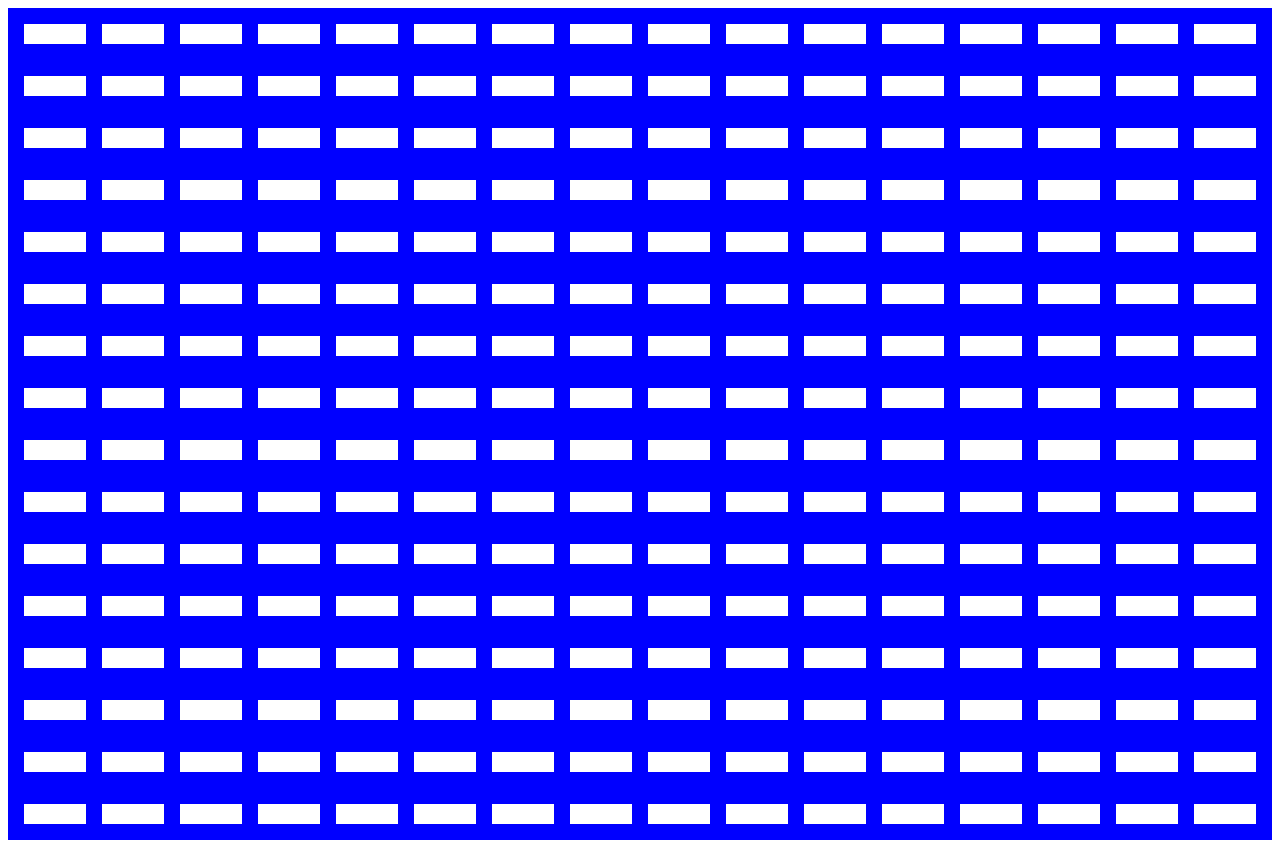
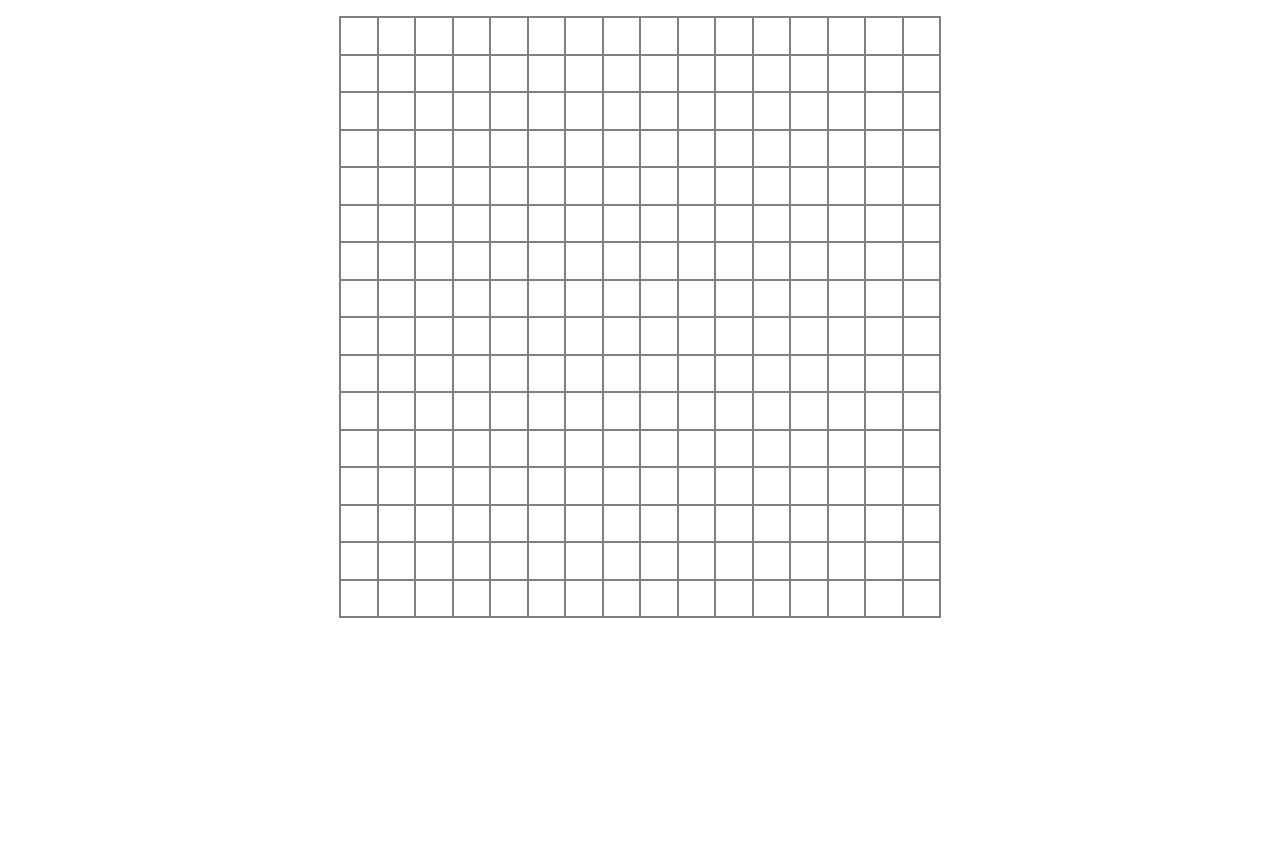
Before and after one commit to PNjemanze/etch-a-sketch, a plain HTML site: page index.html in a window 1280 px wide. After the commit the page ends 800 px from the top, so only its background shows below. Drawn offline with Linux system fonts and the light colour scheme.

Commit message:
Created the grid that can change based on dimension input

```diff
--- a/index.html
+++ b/index.html
@@ -4,7 +4,7 @@
     <meta charset="UTF-8">
     <title>Etch A Sketch!</title>
     <script src="script.js" defer></script>
-    <link rel="stylesheet" href="style.css">
+    <link rel="stylesheet defer" href="style.css">
 </head>
 <body>
     <div id="grid"></div>
--- a/script.js
+++ b/script.js
@@ -1,11 +1,21 @@
 let container = document.getElementById("grid");
-for (let i = 0; i < 16; ++i) {
-    let row = document.createElement("div");
-    row.className = "row";
-    for (let j = 0; j < 16; ++j){
-        let col = document.createElement("div");
-        col.className = "column";
-        row.appendChild(col);
+
+// creates square grid with specified dimensions
+function grid(length){
+
+    for (let i = 0; i < length; ++i) {
+        for (let i = 0; i < length; ++i) {
+            let box = document.createElement('div');
+            box.classList.add('gridBox');
+
+            // sets grid boxes to equal sizes within the grid
+            container.style.gridTemplateRows = `repeat(${length}, 1fr)`;
+            container.style.gridTemplateColumns = `repeat(${length}, 1fr)`;
+
+            container.appendChild(box);
+        }
     }
-    container.appendChild(row);
 }
+
+// start etch-a-sketch with a 16 x 16 grid
+grid(16);
--- a/style.css
+++ b/style.css
@@ -1,15 +1,14 @@
-.row {
-    display: flex;
-    border: 8px blue solid;
+.gridBox {
+    border: 1px solid grey;
 }
 
-.column{
-    flex-basis: 100%;
-    border: 8px blue solid;
-    padding: 10px;
+#grid {
+    border: 1px solid grey;
+    width: 75vh;
+    height: 75vh;
+    margin: 0 auto;
+    margin-top: 2vh;
+    display: flex;
+    background: white;
+    display: grid;
 }
-
-.container {
-    max-width: 200px;
-    margin: 0 auto;
-  }
```
